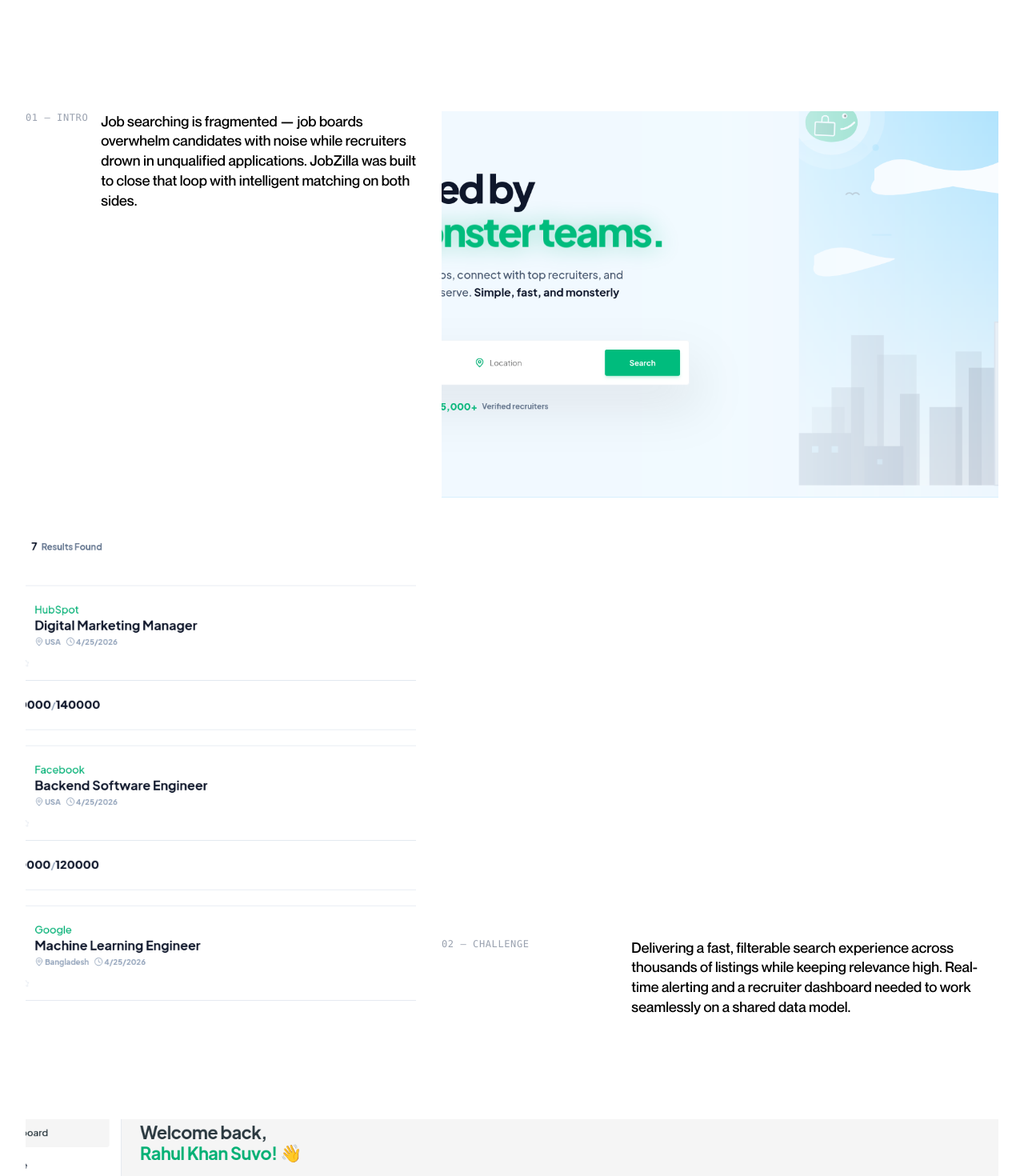
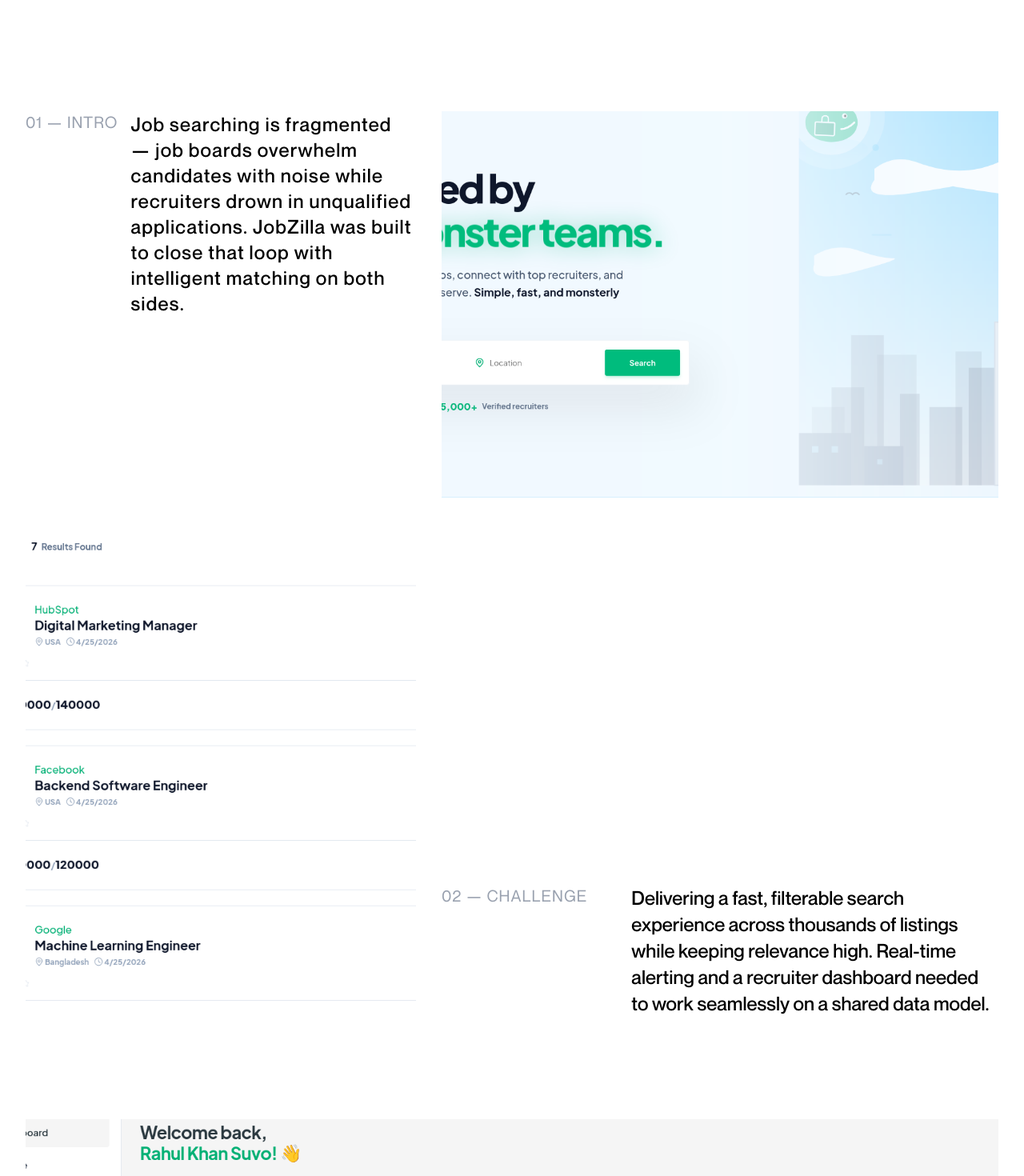
Before and after one commit to RahulKhanSuvo/RahulKhanSuvo, a Next.js app: page /project/JobZilla in a window 1280 px wide. Shown: the part 840-2310 px from the top of the page at 80% size. Built offline with nearby package versions, Linux system fonts and the light colour scheme.

Commit message:
ui: update typography and layout in CaseStudySections

```diff
--- a/src/components/projectDetails/CaseStudySections.tsx
+++ b/src/components/projectDetails/CaseStudySections.tsx
@@ -31,16 +31,16 @@ export default function CaseStudySections({
   },
 }: CaseStudySectionsProps) {
   return (
-    <section className="pb-16 bg-white text-gray-900 font-sans">
+    <section className="pb-16 bg-white text-gray-900">
       <Container>
         <div>
           {/* Row 1: Intro Section (Text Left, Image Right) */}
           <div className="grid grid-cols-1 lg:grid-cols-12 gap-8 items-start">
-            <div className="lg:col-span-5 flex flex-col md:flex-row gap-4 items-start">
-              <span className="text-xs font-mono uppercase text-gray-400 tracking-wider whitespace-nowrap">
+            <div className="lg:col-span-5 flex flex-col md:flex-row gap-4 items-start justify-between">
+              <span className="text-base md:text-xl uppercase text-gray-400 tracking-wider whitespace-nowrap">
                 {intro.index}
               </span>
-              <p className="text-base md:text-lg font-medium text-black leading-snug">
+              <p className="text-base md:text-2xl max-w-lg font-medium text-black tracking-wider">
                 {intro.description}
               </p>
             </div>
@@ -63,10 +63,10 @@ export default function CaseStudySections({
               />
             </div>
             <div className="lg:col-span-7 grid grid-cols-1 sm:grid-cols-12 gap-4">
-              <span className="sm:col-span-4 text-xs font-mono uppercase text-gray-400 tracking-wider whitespace-nowrap">
+              <span className="sm:col-span-4 text-base md:text-xl uppercase text-gray-400 tracking-wider whitespace-nowrap">
                 {challenge.index}
               </span>
-              <p className="sm:col-span-8 text-base md:text-lg font-medium text-black leading-snug">
+              <p className="sm:col-span-8 text-base md:text-2xl font-medium text-black leading-snug">
                 {challenge.description}
               </p>
             </div>
```
